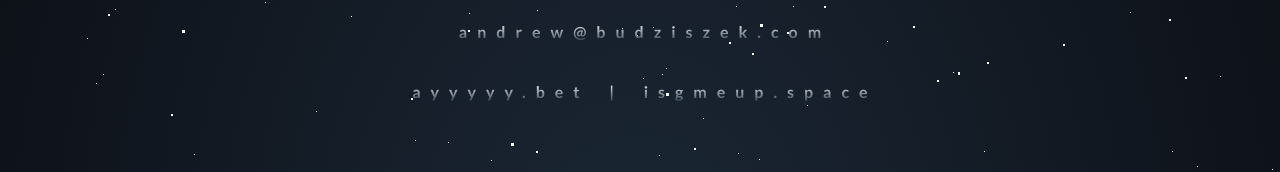
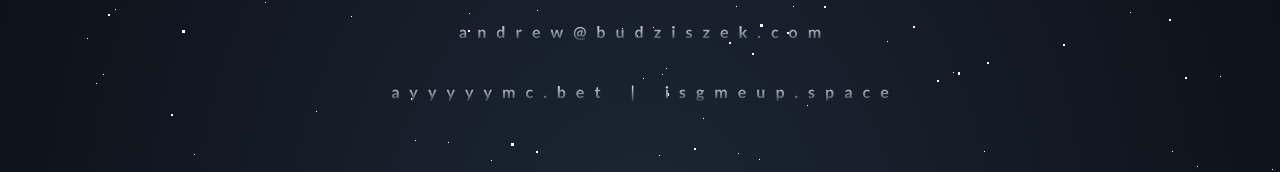
Before and after one commit to AndrewBudziszek/andrew-budziszek-svelte, a Svelte app: page / in a window 1280 px wide. Shown: the part 531-703 px from the top of the page. Built offline with nearby package versions, Linux system fonts and the light colour scheme.

Commit message:
Fixed url

```diff
--- a/src/App.svelte
+++ b/src/App.svelte
@@ -45,7 +45,7 @@
         <span class="small link" on:click={goToTwitter}>Twitter</span>
       </div>
       <span class="small link" on:click={openEmail}>andrew@budziszek.com</span> <br/>
-      <span class="small link" on:click={goToayyyymc}>ayyyyy.bet</span>
+      <span class="small link" on:click={goToayyyymc}>ayyyyymc.bet</span>
       <span class="small">|</span>
       <span class="small link" on:click={goToGme}>isgmeup.space</span>
     </div>
```
